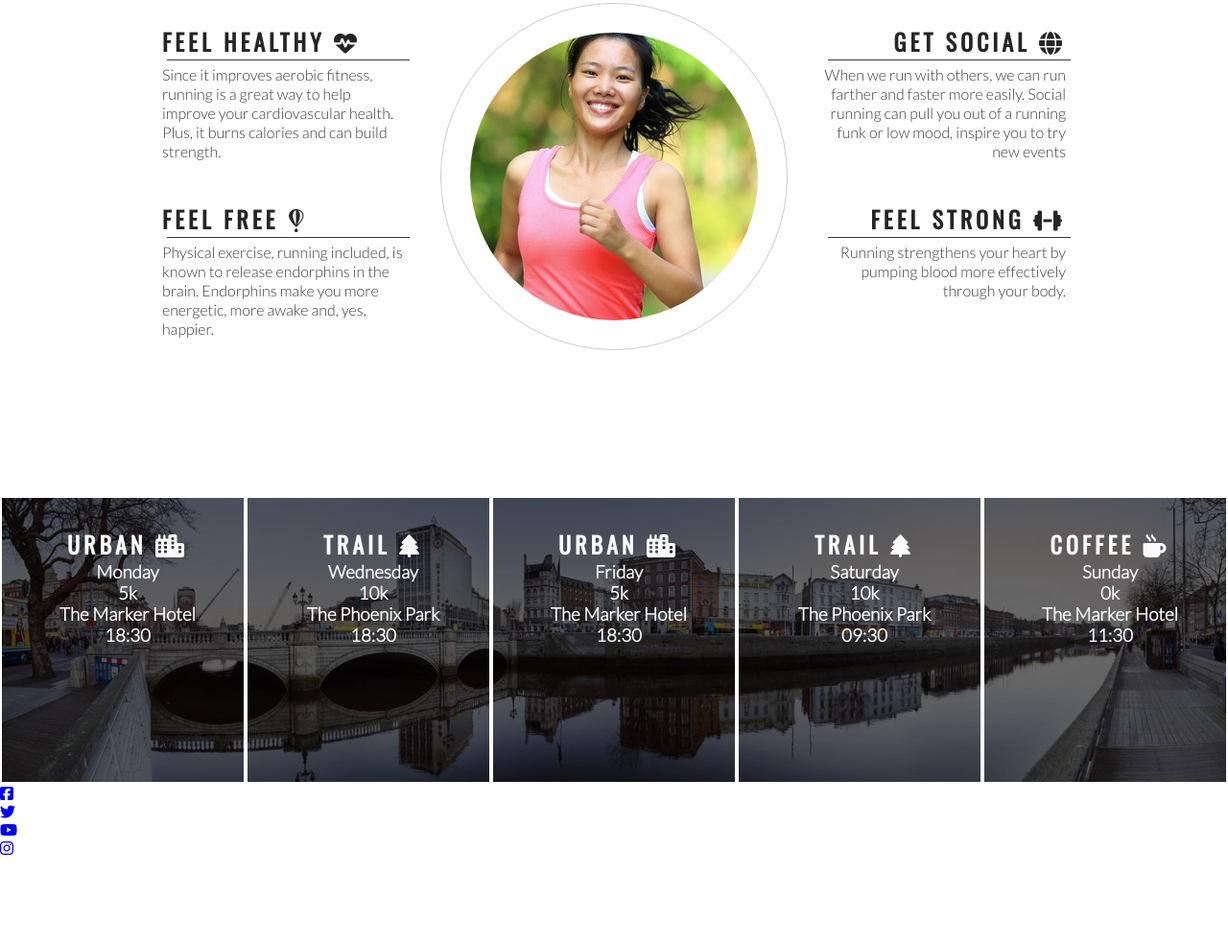
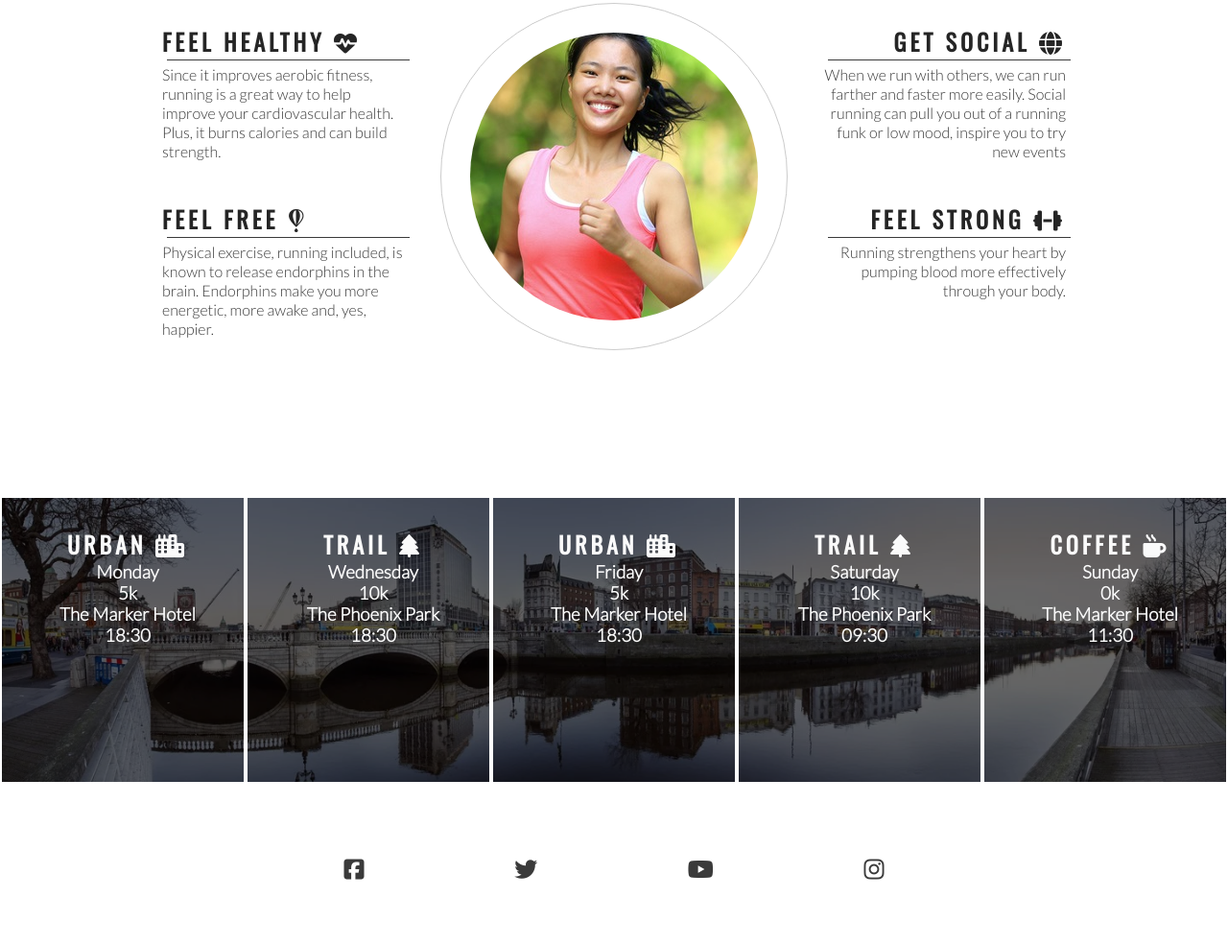
Before and after one commit to BobWritesCode/love-running, a plain HTML site: page index.html in a window 1280 px wide. Shown: the part 778-1763 px from the top of the page at 96% size. Before the commit the page ends 1671 px from the top, so only its background shows below. Drawn offline with nearby package versions, Linux system fonts and the light colour scheme.

Commit message:
Add style to footer social media icons

```diff
--- a/assets/css/style.css
+++ b/assets/css/style.css
@@ -42,7 +42,7 @@ h1, h2 {
 #menu li {
     list-style-type: none;
     margin-right: 30px;
-    display: inline-block;
+    display: inline;
 }
 
 #menu a {
@@ -214,3 +214,24 @@ hr {
 #times h2 {
     color: #fafafa;
 }
+
+/* footer */
+
+footer {
+    height: 150px;
+}
+
+.social-networks {
+    text-align: center;
+}
+
+.social-networks > li {
+    display: inline;
+}
+
+.social-networks i {
+    font-size: 150%;
+    margin: 1%;
+    padding: 5%;
+    color: #3a3a3a;
+}
--- a/index.html
+++ b/index.html
@@ -116,7 +116,7 @@
         </div>
     </section>
     <footer>
-        <ul>
+        <ul class="social-networks">
             <li>
                 <a href="https://facebook.com" target="_blank" rel="noopener" aria-label="Visit our Facebook page (opens in a new tab)"><i class="fa-brands fa-facebook-square"></i></a>
             </li>
```
